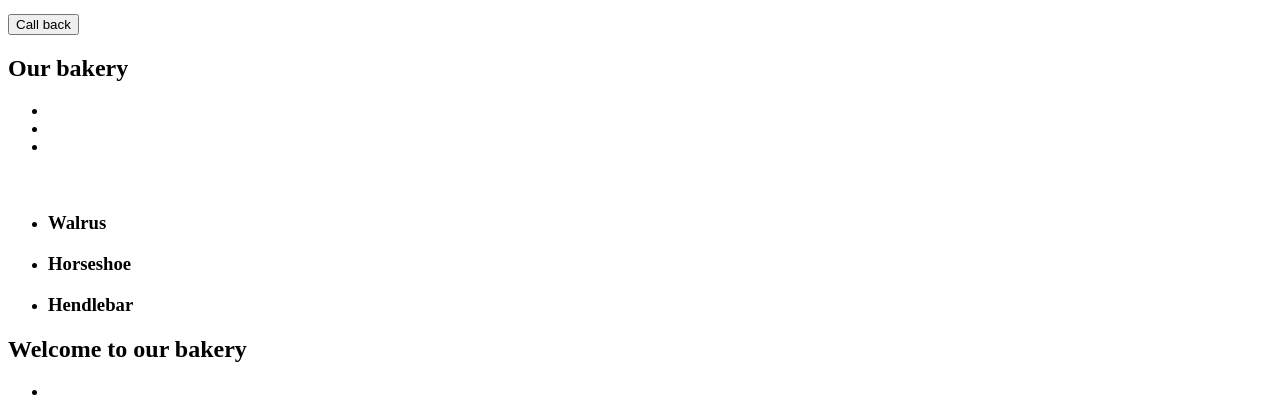
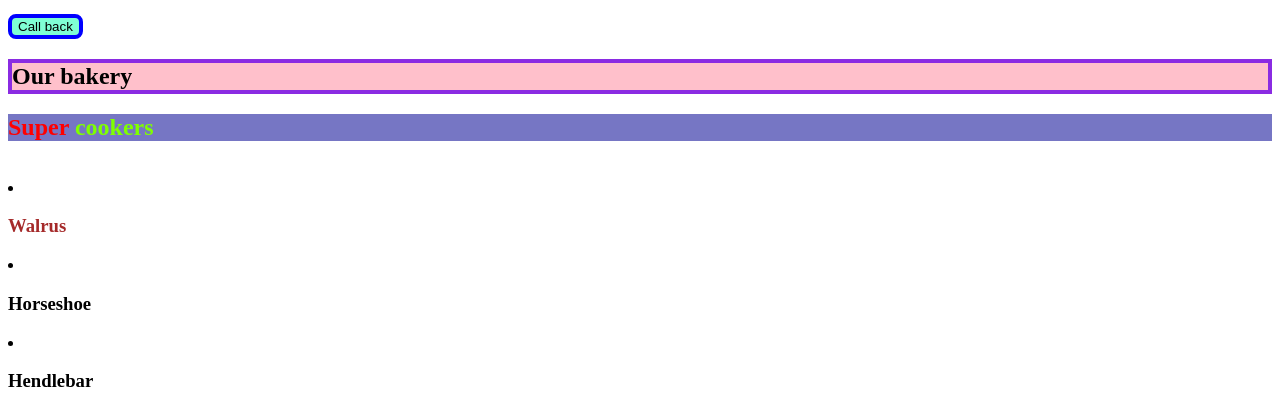
Before and after one commit to ViktoriiaBut/Explorer_Genius_HTML_CSS, a plain HTML site: page index.html in a window 1280 px wide. Shown: the part 98-507 px from the top of the page. Drawn offline with Linux system fonts and the light colour scheme.

Commit message:
Added CSS

```diff
--- a/index.html
+++ b/index.html
@@ -4,6 +4,9 @@
     <meta charset="UTF-8">
     <meta name="viewport" content="width=device-width, initial-scale=1.0">
     <title>Test HTML page</title>
+    <style>h1{background-color:pink;}
+    </style>
+    <link rel="stylesheet" href="./style.css"/>
 </head>
 <body>
     <header>
@@ -17,11 +20,11 @@
                 <li><a href="#Contacts-section">Contacts</a></li>
             </ul>
         </nav>
-        <button type="button">Call back</button>
+        <button class="button-order" type="button">Call back</button>
     </header>
     <main>
-        <section>
-        <h1>Our bakery</h1>
+        <section class="main-section">
+        <h1 >Our bakery</h1>
                 </section>
         <section id="tradition-section">
          <ul>
@@ -29,13 +32,11 @@
             <li></li>
             <li></li>
          </ul>
-         <h2></h2>
-         <p><span></span></p>
-         <ul>
+         <h2 class="secondary-title"><span class="accent">Super</span> cookers</h2>
             <img src="#" alt="">
             <li>
                 <articale>
-                    <h3>Walrus</h3>
+                    <h3 class="title">Walrus</h3>
                 </articale>
             </li>
             <li>
@@ -53,7 +54,7 @@
 
         </section>
         <section id="cooker-section">
-            <h2>Welcome to our bakery</h2>
+            <h2 style="color:blue">Welcome to our bakery</h2>
             <ul>
             <li>
                 <articale>
--- /dev/null
+++ b/style.css
@@ -0,0 +1,55 @@
+:root{
+    --color-brand:black;
+}
+body{
+    --background-brand:  rgb(118, 118, 196);
+
+}
+
+/* Base */
+ul{
+    list-style-type: none;
+}
+
+h1{
+    border: 4px solid blueviolet;
+}
+
+.title{
+    color:brown;
+}
+.secondary-title{
+    color: chartreuse;
+    background-color: var(--background-brand);
+}
+.secondary-title .accent{
+    color: red;
+}
+
+/* [type]{
+    border: 4px solid blue;
+} */
+
+/* Button */
+.button-order{
+   border: 4px solid blue;
+   background-color: aquamarine;
+   border-radius: 8px;
+   cursor: pointer;
+}
+
+.button-order:hover{
+   background-color:white;
+}
+
+.button-order[disabled]{
+    border: 4px solid gray;
+}
+
+/* Sections */
+.main-section{
+    color: aqua;
+}
+.main-section > h1{
+    color: var(--color-brand);
+}
```
